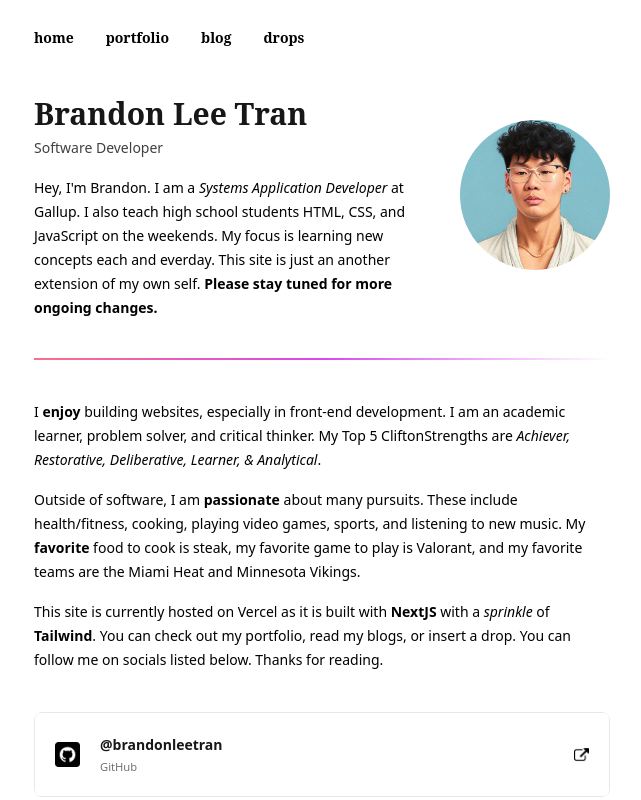
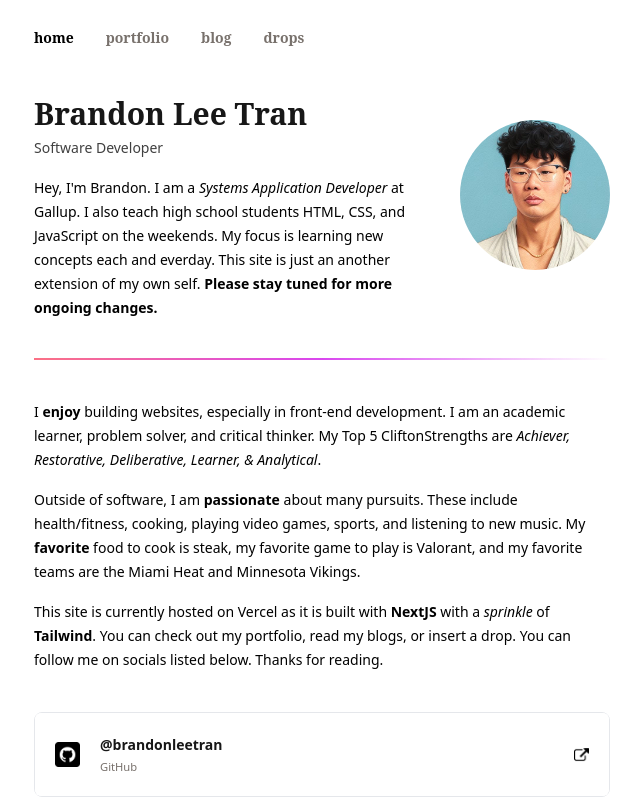
Before and after one commit to brandonleetran/brandonleetran, a Next.js app: page / in a window 1280 px wide. Shown: the whole page, without its empty margins (286-927 px from the left). Built offline with nearby package versions, Linux system fonts and the light colour scheme; a web font is replaced by a local one.

Commit message:
feat: tweaked navigation and social media component

```diff
--- a/app/components/Navbar.tsx
+++ b/app/components/Navbar.tsx
@@ -6,7 +6,7 @@ const Navigation = () => {
   const pathName = usePathname()
 
   const isActiveLink = (path : string) => {
-    return pathName === path ? "bg-black/[.05]" : ""
+    return pathName === path ? "text-black bg-black/[.05]" : "text-stone-500"
   }
 
   return (
@@ -15,22 +15,22 @@ const Navigation = () => {
         <div className="w-full flex-grow flex items-center bg-transparent text-white z-20" id="nav-content">
           <ul className="text-sm font-normal flex flex-1 items-center text-left pl-1 md:pl-0">
             <li>
-              <Link href="/" className={`font-bold hover:text-stone-500 hover:bg-black/[.05] bg-transparent inline-block py-2 px-4 text-black no-underline rounded-md transition-bg duration-300 ${isActiveLink('/')}`}>
+              <Link href="/" className={`font-bold hover:text-black bg-transparent inline-block py-2 px-4 no-underline rounded-md transition-bg duration-300 ${isActiveLink('/')}`}>
                 home
               </Link>
             </li>
             <li>
-              <Link href="/portfolio" className={`font-bold hover:text-stone-500 hover:bg-black/[.05] bg-transparent inline-block py-2 px-4 text-black no-underline rounded-md transition-bg duration-300 ${isActiveLink('/portfolio')}`}>
+              <Link href="/portfolio" className={`font-bold hover:text-black bg-transparent inline-block py-2 px-4 no-underline rounded-md transition-bg duration-300 ${isActiveLink('/portfolio')}`}>
                 portfolio
               </Link>
             </li>
             <li>
-              <Link href="/blog" className={`font-bold hover:text-stone-500 hover:bg-black/[.05] bg-transparent inline-block py-2 px-4 text-black no-underline rounded-md transition-bg duration-300 ${isActiveLink('/blog')}`}>
+              <Link href="/blog" className={`font-bold hover:text-black bg-transparent inline-block py-2 px-4 no-underline rounded-md transition-bg duration-300 ${isActiveLink('/blog')}`}>
                   blog
               </Link>
             </li>
             <li>
-              <Link href="/drops" className={`font-bold hover:text-stone-500 hover:bg-black/[.05] bg-transparent inline-block py-2 px-4 text-black no-underline rounded-md transition-bg duration-300 ${isActiveLink('/drops')}`}>
+              <Link href="/drops" className={`font-bold hover:text-black bg-transparent inline-block py-2 px-4 no-underline rounded-md transition-bg duration-300 ${isActiveLink('/drops')}`}>
                 drops
               </Link>
             </li>
--- a/app/components/SocialMedia.tsx
+++ b/app/components/SocialMedia.tsx
@@ -11,7 +11,7 @@ interface SocialMediaProps {
 
 export const SocialMedia = ({logoPath, username, application, href} : SocialMediaProps) => {
     return (
-        <a href={href} target="_blank" rel="noreferrer" className="focus:outline-none w-full h-full border focus:border-white hover:border-white focus:bg-gradient-to-r hover:bg-gradient-to-r bg-white transition-all from-rose-400 via-fuchsia-500 from-indigo-500 no-underline rounded-lg focus:p-[3px] hover:p-[3px]">
+        <a href={href} target="_blank" rel="noreferrer" className="focus:outline-none w-full h-full border focus:border-white hover:border-white focus:bg-gradient-to-r hover:bg-gradient-to-r bg-white transition-all from-rose-400 via-fuchsia-500 from-indigo-500 no-underline rounded-lg focus:p-[3px] hover:p-[3px] hover:rounded-[10px]">
         <div className="transition-all p-5 w-full flex flex-row justify-between rounded-md bg-white">
           <div className="flex">
             <div className="m-auto">
```
